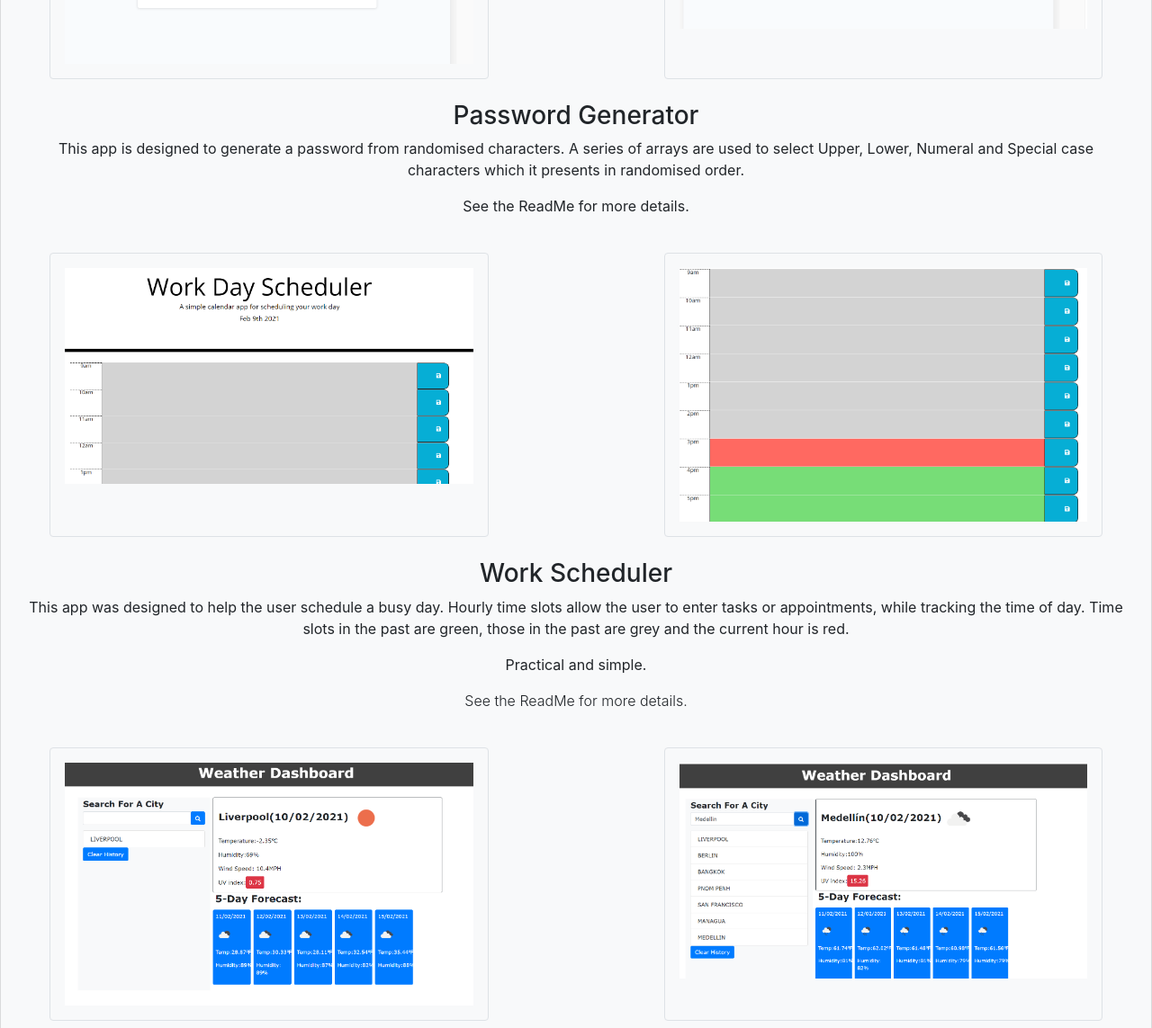
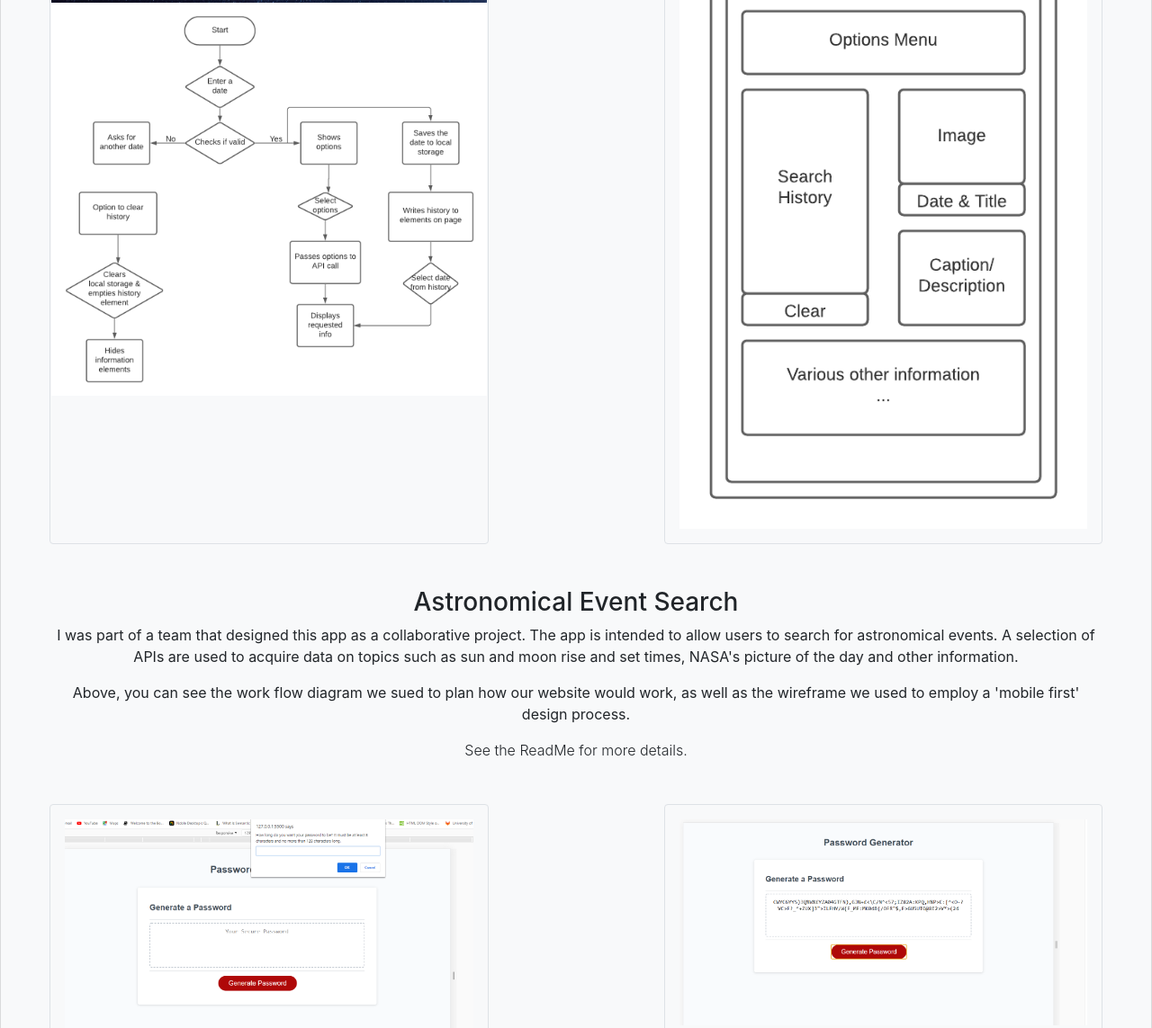
Before and after one commit to drewbassett24/Portfolio, a plain HTML site: page portfolio.html in a window 1280 px wide. Shown: the part 598-1741 px from the top of the page at 90% size. Drawn offline with nearby package versions, Linux system fonts and the light colour scheme.

Commit message:
Added project images and caption

```diff
--- a/portfolio.html
+++ b/portfolio.html
@@ -41,7 +41,38 @@
       </div>
       <div class="card-img-overlay">
         <h1 id="card-title" class="card-title">Drew Bassett</h1>
-        <h4 id="card-text" class="card-text">My Portfolio</h4>
+        <h4 id="card-text" class="card-text">My Work</h4>
+      </div>
+    </section>
+
+    <section class="container-fluid">
+      <div class="row  m-4">
+
+        <div class="col col-md-5 p-3 border rounded">
+          <div class="row">
+            <img src="Project1Screenshot.jpg" class="img-fluid mx-auto d-block" alt="Screenshot of Astronomical Event Search." />
+          </div>
+
+          <div class="row">
+            <img src="Project1UserFlow.jpg" class="img-fluid mx-auto d-block" alt="Screenshot of User Workflow for Astronomical Event Search." />
+          </div>
+        </div>
+
+        <div class="col col-md-2">
+        </div>
+
+        <div class="col col-md-5 p-3 mt-2 mt-md-0 border rounded object-fit float-right">
+          <img  src="Project1Wireframe.jpg" class="img-fluid mx-auto d-block" alt="Screenshot of a Password Generator app." />
+        </div>
+
+      </div>
+        <div class="Row m-md-4 pt-md-4 text-center">
+          <h3>Astronomical Event Search</h3>
+            <p>I was part of a team that designed this app as a collaborative project. The app is intended to allow users to search for astronomical events.
+            A selection of APIs are used to acquire data on topics such as sun and moon rise and set times, NASA's picture of the day and other information.</p>
+            <p>Above, you can see the work flow diagram we sued to plan how our website would work, as well as the wireframe we used to employ a 'mobile first' design process.</p>
+          </p><p class="font-weight-light"> See the ReadMe for more details.</p>
+        </div>
       </div>
     </section>
 
@@ -56,11 +87,11 @@
           <img  src="PassGenScreenshot2.jpg" class="img-fluid mx-auto d-block" alt="Screenshot of a Password Generator app." />
         </div>
       </div>
-        <div class="text-center">
+        <div class="Row m-md-4 pt-md-4 text-center">
           <h3>Password Generator</h3>
             <p>This app is designed to generate a password from randomised characters.
             A series of arrays are used to select Upper, Lower, Numeral and Special case characters which it presents in
-            randomised order.</p><p> See the ReadMe for more details.</p>
+            randomised order.</p><p class="font-weight-light"> See the ReadMe for more details.</p>
         </div>
       </div>
     </section>
@@ -76,7 +107,7 @@
           <img  src="WorkSchedulerScreenshot1.jpg" class="img-fluid mx-auto d-block" alt="Screenshot of a Work Scheduler app." />
         </div>
       </div>
-        <div class="text-center">
+        <div class="Row m-md-4 pt-md-4 text-center">
           <h3>Work Scheduler</h3>
           <p>This app was designed to help the user schedule a busy day. Hourly time slots allow the user to enter tasks or appointments, while tracking the time of day. Time slots in the past are green, those in the past are grey and the current hour is red.
             <p>Practical and simple.
@@ -96,7 +127,7 @@
           <img  src="WeatherDashScreenshot2.jpg" class="img-fluid mx-auto d-block" alt="Screenshot of a Weather Dashboard app." />
         </div>
       </div>
-        <div class="text-center">
+        <div class="Row m-md-4 pt-md-4 text-center">
           <h3>Weather Dashboard</h3>
           <p>This app was designed to allow a user to check the weather in any city in the world, whether as a potential destination or a place remembered fondly. It provides the user with various data, from temperature to windspeed and humidity.
             <p class="font-weight-light"> See the ReadMe for more details.</p>
```
Also changed, not shown: Project1Screenshot.jpg (added), Project1UserFlow.jpg (added), Project1Wireframe.jpg (added).
